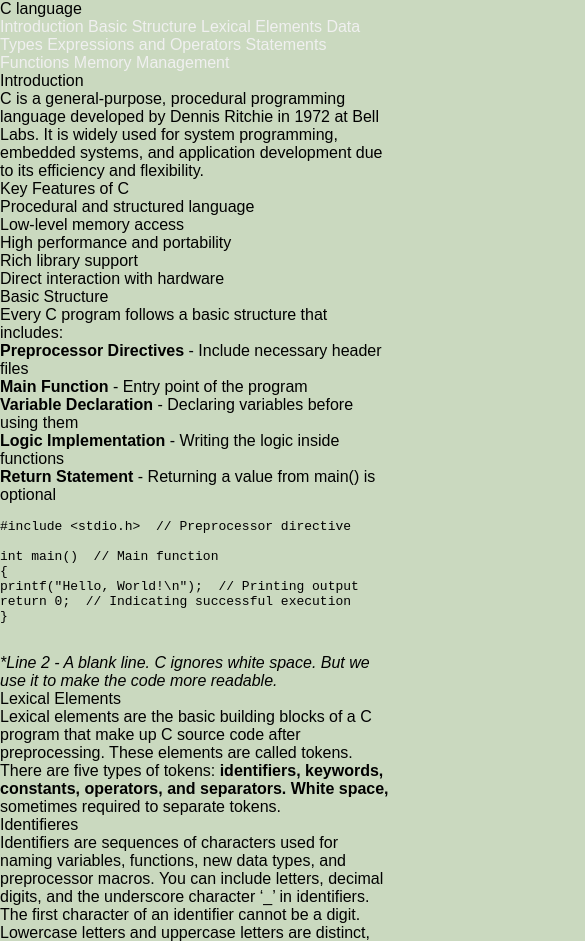
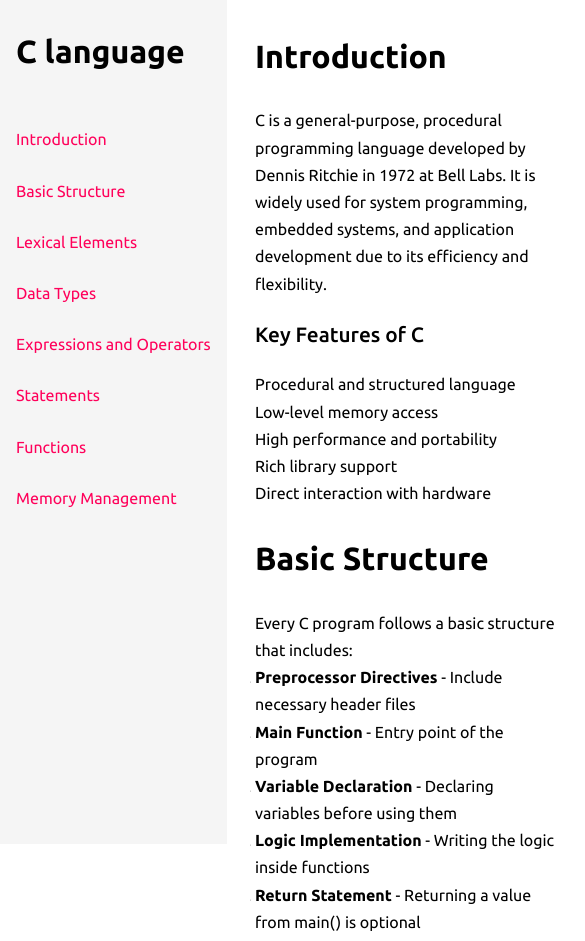
Before and after one commit to Apoorva-S-Natesh/html_css_practice, a plain HTML site: page technical_Doumentation/index.html in a window 390 px wide. Shown: the top 941 px of the page, 585 px wide, since content can reach past the window. Drawn offline with Linux system fonts and the light colour scheme; files that its build step writes are made by us from their sources.

Commit message:
styling and responsiveness

```diff
--- a/technical_Doumentation/index.html
+++ b/technical_Doumentation/index.html
@@ -25,6 +25,7 @@
         <a class="nav-link" href="#Functions">Functions</a>
         <a class="nav-link" href="#Memory_Management">Memory Management</a>
       </nav>
+      <div id="content">
       <section class="main-section" id="Introduction">
         <header>Introduction</header>
         <p>C is a general-purpose, procedural programming language developed by Dennis Ritchie in 1972 at Bell Labs. It is widely used for system programming, embedded systems, and application development due to its efficiency and flexibility.</p>
@@ -56,8 +57,7 @@ int main()  // Main function
 {
 printf("Hello, World!\n");  // Printing output
 return 0;  // Indicating successful execution
-}
-          </code>
+}</code>
         </pre>
         <p><em>*Line 2 - A blank line. C ignores white space. But we use it to make the code more readable.</em></p>
       </section>
@@ -115,43 +115,30 @@ __volatile __volatile__ </code></pre>
 					<pre><code>
 \\
 Backslash character.
-
 \?
 Question mark character.
-
 \'
 Single quotation mark.
-
 \"
-Double quotation mark.
-
+Double quotation mark
 \a
 Audible alert.
-
 \b
 Backspace character.
-
 \e
 &lt;ESC&gt; character. (This is a GNU extension.)
-
 \n
 Newline character.
-
 \r
 Carriage return.
-
 \t
 Horizontal tab.
-
 \v
 Vertical tab.
-
 \o, \oo, \ooo
 Octal number.
-
 \xh, \xhh, \xhhh, …
 Hexadecimal number.
-
 and treat it as if it were any other character. For example, the letter m is 'm'
 and the newline character is '\n'.</code></pre></p>
 				</div>
@@ -433,7 +420,7 @@ int main() {
 }
 </code></pre>
       </section>
-
+    </div>
     </main>
   </body>
 </html>
--- /dev/null
+++ b/technical_Doumentation/styles.css
@@ -0,0 +1,116 @@
+*{
+	box-sizing:border-box;
+	padding:0;
+	margin:0;
+	font-family:ubuntu;
+	line-height:1.7;
+  }
+
+  header{
+	font-weight:700;
+	font-size:2rem;
+	font-style:bold;
+	padding:1.5rem 0;
+  }
+
+  .key_heading{
+	font-weight:500;
+	font-size:1.3rem;
+	font-style:medium;
+	padding:1.2rem 0;
+  }
+
+  code{
+	font-weight:300;
+	font-style:normal;
+	font-family:source-code-pro;
+	color:rgb(255,0,90);
+  }
+
+  em{
+	font-weight:300;
+	font-style:italics;
+	font-size:0.9rem;
+  }
+
+  #main-doc{
+	position:relative;
+  }
+
+  #navbar{
+	background-color:#f5f5f5;
+	padding:0 1rem;
+	display:flex;
+	flex-direction:column;
+	gap:1.5rem;
+	position:fixed;
+	height:100vh;
+  }
+
+  #navbar>a{
+	text-decoration:none;
+	color:rgb(255,0,90);
+  }
+
+  #content{
+	position:absolute;
+	left:250px;
+	padding-left:2rem;
+	padding-right:3rem;
+	margin:auto auto;
+  }
+
+  @media (max-width: 460px){
+	#navbar{
+		height:100vh;
+	}
+	#content{
+		overflow:hidden;
+		max-width:80%;
+		padding:5px;
+	}
+
+	#pre{
+		width:100%;
+		overflow-x: hidden;
+		overflow-wrap: normal;
+	}
+
+  }
+
+  @media (min-width:420px) and (max-width:768px){
+	#content{
+	  overflow:hidden;
+	  max-width:60%;
+	  padding:1rem;
+	  }
+
+	 #navbar{
+		height:100vh;
+	 }
+
+	 #code{
+		width:100%;
+		overflow-x: hidden;
+		overflow-wrap: normal;
+	}
+  }
+
+  @media (min-width:768px) and (max-width:1024px) {
+	#content{
+		overflow:hidden;
+		max-width:60%;
+		padding:2rem;
+	}
+  }
+
+  @media (min-width: 1200px) {
+	#content{
+		overflow:hidden;
+		max-width:80%;
+		padding:3rem;
+	}
+	#navbar{
+		height:100vh;
+	 }
+  }
```
Also changed, not shown: technical_Doumentation/content.txt (deleted).
